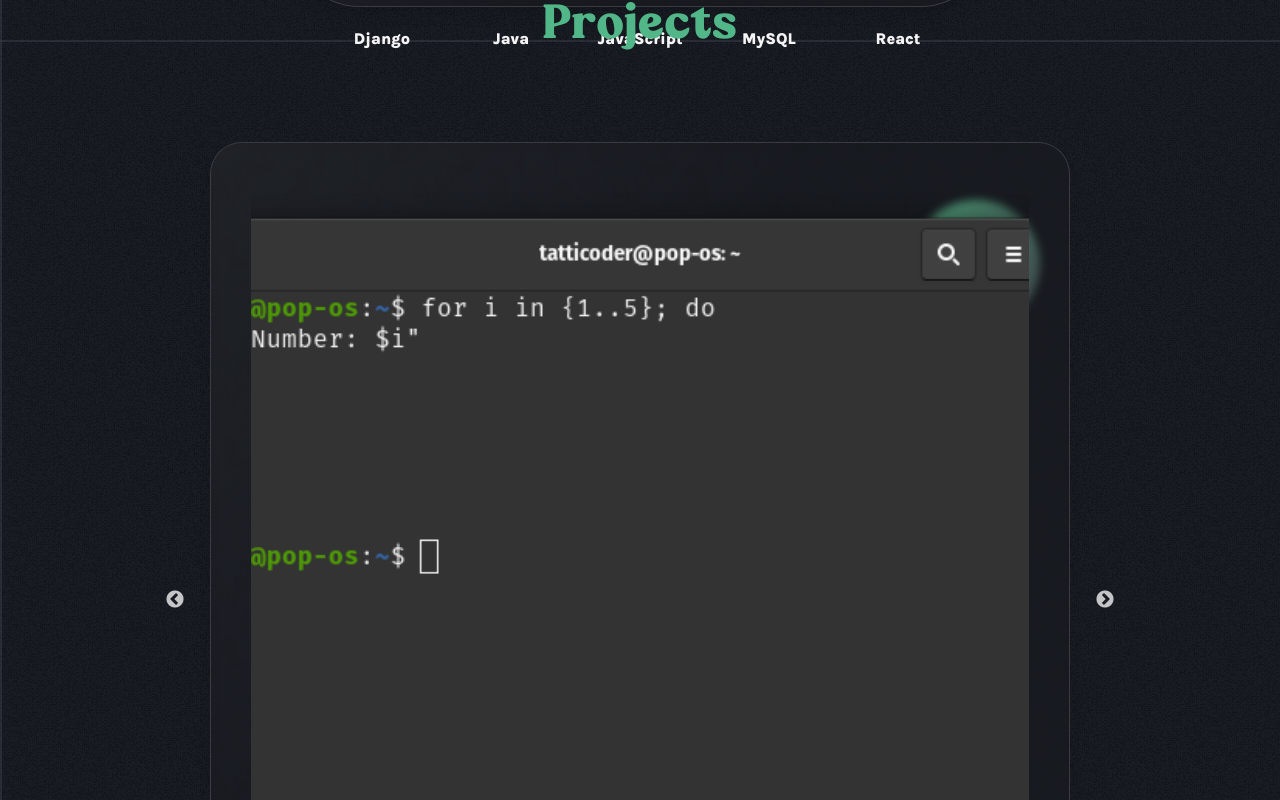
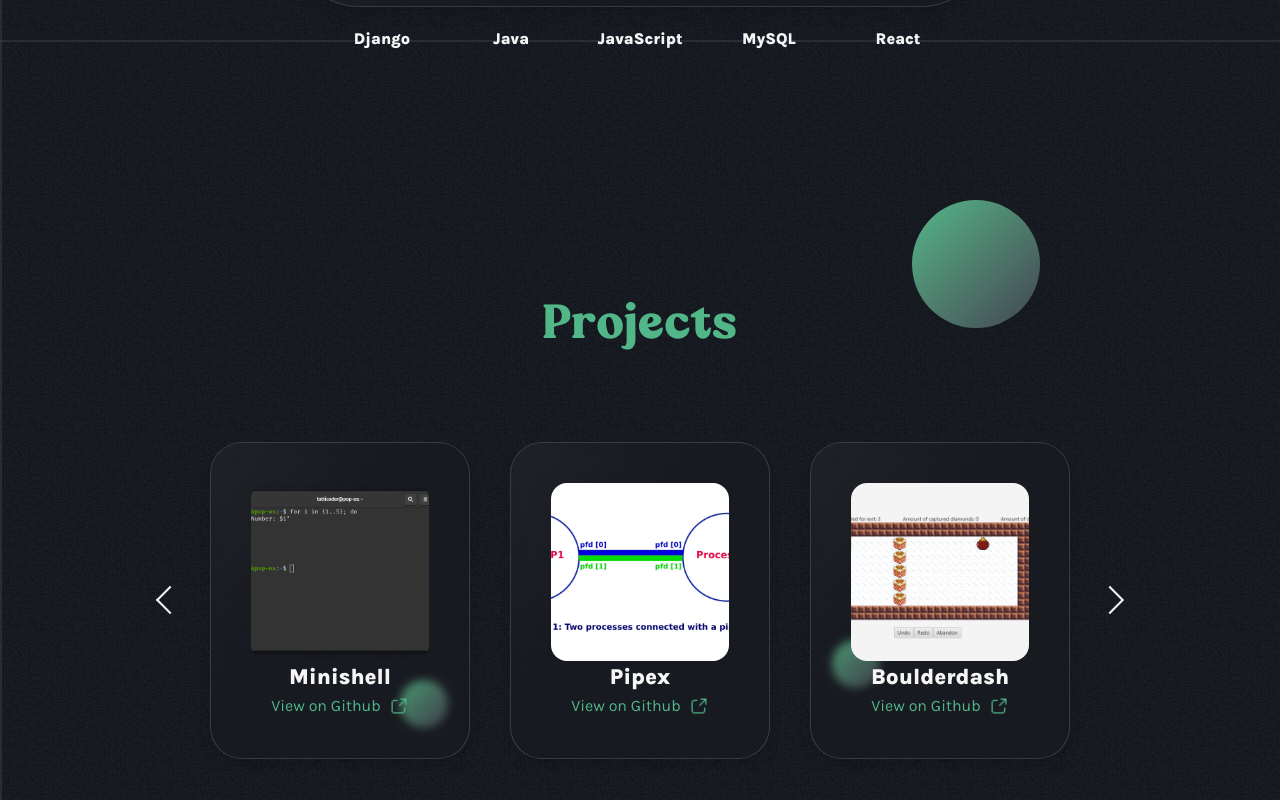
Before and after one commit to ThomasVanTuijcom/portfolio, a Next.js app: page /en in a window 1280 px wide. Shown: the part 1560-2360 px from the top of the page. Built offline with nearby package versions, Linux system fonts and the light colour scheme; no server answers.

Commit message:
fix by using useref

```diff
--- a/src/app/ui/components/projects-slider.tsx
+++ /dev/null
@@ -1,7 +0,0 @@
-"use client";
-
-import Slider from "react-slick";
-
-export default function ProjectsSlider({ settings, children }: any) {
-	return <Slider {...settings}>{children}</Slider>;
-}
--- a/src/app/ui/components/projects.tsx
+++ b/src/app/ui/components/projects.tsx
@@ -1,18 +1,14 @@
 "use client";
 
 import { useTranslations } from "next-intl";
-import Slider from "react-slick";
 import "slick-carousel/slick/slick-theme.css";
 import "slick-carousel/slick/slick.css";
 import { bakehaus } from "../fonts";
 import ProjectCard from "./project-card";
-import { CustomArrowProps } from "react-slick";
-
+import Slider, { CustomArrowProps } from "react-slick";
+import { useEffect, useState } from "react";
 import dynamic from "next/dynamic";
 
-const ProjectsSlider = dynamic(() => import("./projects-slider"), {
-	ssr: false,
-});
 
 function NextArrow({ onClick }: CustomArrowProps) {
 	return (
@@ -38,11 +34,26 @@ function PrevArrow({ onClick }: CustomArrowProps) {
 
 export default function Projects({ id }: { id: string }) {
 	const t = useTranslations("Projects");
+	const [slidesToShow, setSlidesToShow] = useState(3);
+
+	useEffect(() => {
+		const getSlidesToShow = () => {
+			if (window.innerWidth < 640) return 1;
+			if (window.innerWidth < 1024) return 2;
+			return 3;
+		};
+		setSlidesToShow(getSlidesToShow());
+
+		const handleResize = () => setSlidesToShow(getSlidesToShow());
+		window.addEventListener("resize", handleResize);
+		return () => window.removeEventListener("resize", handleResize);
+	}, []);
+
 	const settings = {
 		dots: false,
 		infinite: true,
 		speed: 500,
-		slidesToShow: 3,
+		slidesToShow,
 		slidesToScroll: 1,
 		nextArrow: <NextArrow />,
 		prevArrow: <PrevArrow />,
@@ -69,7 +80,7 @@ export default function Projects({ id }: { id: string }) {
 				{t("projectTitle")}
 			</h2>
 			<div className="w-full max-w-[300px] sm:max-w-[550px] md:max-w-[600px] lg:max-w-[900px]">
-				<ProjectsSlider  {...settings}>
+				<Slider {...settings}>
 					<ProjectCard
 						title="Minishell"
 						img="/projects/bash.png"
@@ -95,7 +106,7 @@ export default function Projects({ id }: { id: string }) {
 						img="/projects/babaisyou.jpg"
 						target="https://github.com/ThomasVanTuijcom/babaIsYou"
 					/>
-				</ProjectsSlider>
+				</Slider>
 			</div>
 		</div>
 	);
```
